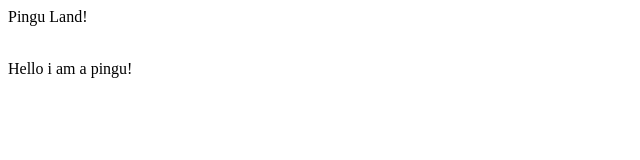
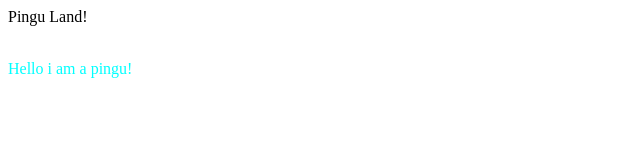
Before and after one commit to AtharvATAR/My-First-Website, a plain HTML site: page index.html in a window 1280 px wide. Shown: the whole page, without its empty margins (0-640 px from the left). Drawn offline with Linux system fonts and the light colour scheme.

Commit message:
commit on index

```diff
--- a/index.html
+++ b/index.html
@@ -6,7 +6,7 @@
     <meta name="viewport" content="width=device-width, initial-scale=1.0">
 
     <title>My First Website</title>
-    <link href="./style.css">
+    <link rel="stylesheet"  href="./style.css">
 </head>
 <body>
     <div>
```
